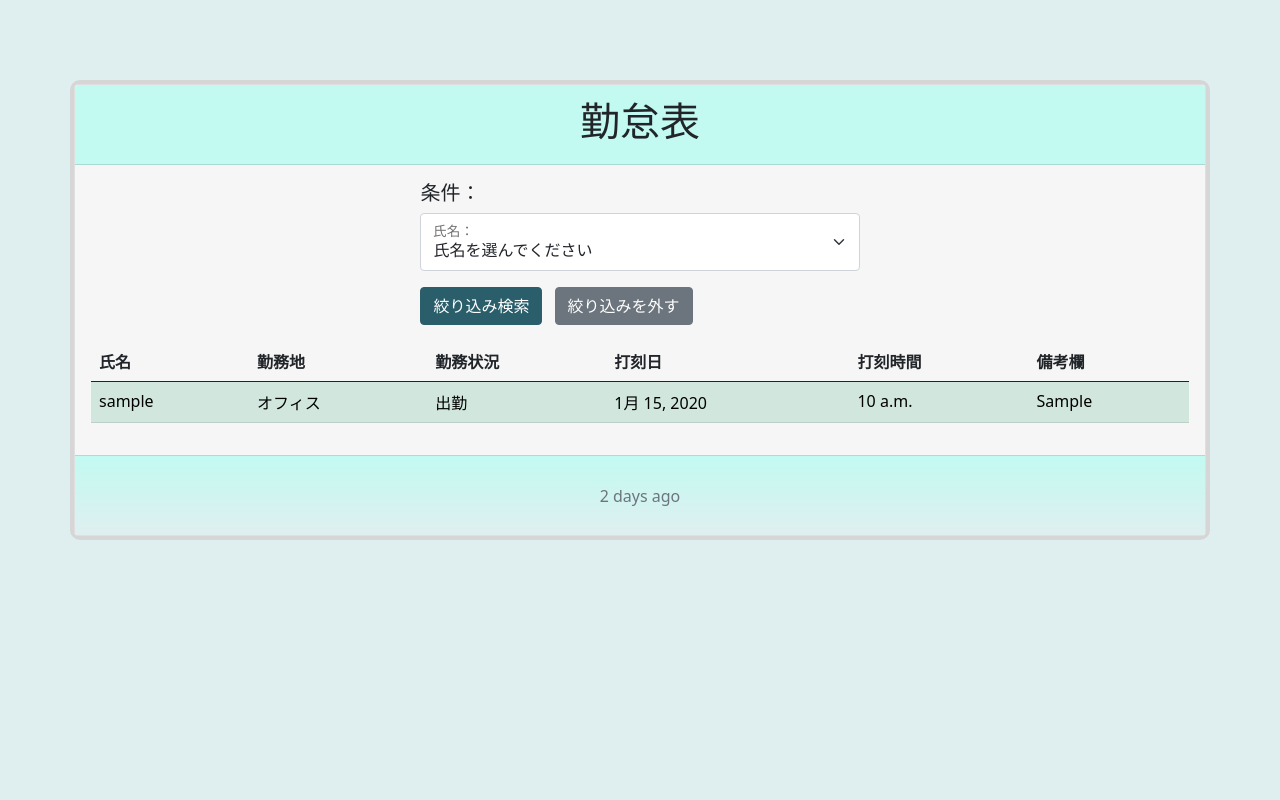
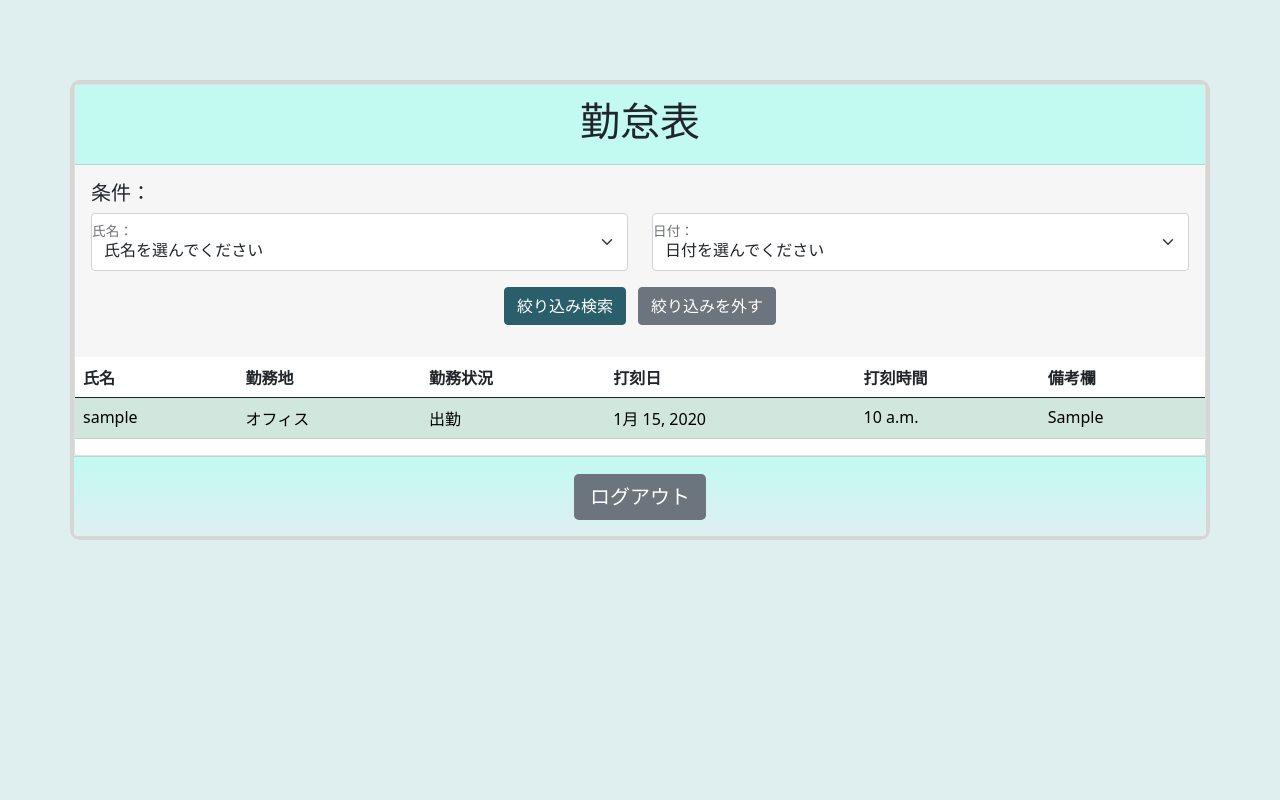
Before and after one commit to ryoma115/freee-attendance, a Django app: page /lists/ in a window 1280 px wide. Run offline with Django 3.2, Linux system fonts and the light colour scheme; a user stored in the database is signed in; tables that the repository leaves empty hold one stand-in row (values such as "Sample post"); some libraries are stand-ins or nearby versions.

Commit message:
#38 完了

```diff
--- a/attendance/static/css/main.css
+++ b/attendance/static/css/main.css
@@ -8,6 +8,7 @@
  body {
   background-color: #DFEFF0;
   margin-top: 5rem;
+  margin-bottom: 5rem;
 }
 
 .card-body {
@@ -74,11 +75,9 @@
   color: #fff;
 }
 
-.attendance-filter-body {
-  margin: 0 auto;
-  width: 40%;
+.sort-button {
+  text-align: center;
 }
-
 
 /* ここからtemplates/registration */
 .registration-container {
--- a/attendance/templates/attendance/list.html
+++ b/attendance/templates/attendance/list.html
@@ -6,20 +6,30 @@
       <h1 class="card-title">勤怠表</h1>
     </div>
     <div class="card-body">
-      <div class="attendance-filter-body">
-        <h5 class="card-title">条件：</h5>
+      <h5 class="card-title">条件：</h5>
       <form action="" method="get">
         {% csrf_token %}
-          <p class="form-floating">
+        <div class="row" >
+          <p class="form-floating col">
             <select class="form-select" name="keyword">
-              <option selected="">氏名を選んでください</option>
+              <option value=""selected="">氏名を選んでください</option>
               {% for user in users %}
                 <option value="{{ user.id }}">{{ user }}</option>
                 {% endfor %}
             </select>
             <label for="id_in_out">氏名：</label>
-        </p>
-        <div>
+          </p>
+          <p class="form-floating col">
+            <select class="form-select" name="keyword">
+              <option value=""selected="">日付を選んでください</option>
+              {% for day in days_list %}
+                <option value="{{ day }}">{{ day }}</option>
+                {% endfor %}
+            </select>
+            <label for="id_in_out">日付：</label>
+          </p>
+        </div>
+        <div class="sort-button">
           <input type="submit" class="btn back-button" value="絞り込み検索" name="search">
           <input type="button" class="btn btn-secondary" value="絞り込みを外す" onClick="location.href='../lists'">
         </div>
@@ -99,7 +109,9 @@
       </table>
     </div>
     <div class="card-footer text-muted">
-      2 days ago
+      <a href="../accounts/logout" class="btnbtn btn-secondary btn-lg disabled" style="text-decoration: none;">
+        ログアウト
+    </a>
     </div>
   </div>
 </div>
--- a/attendance/views.py
+++ b/attendance/views.py
@@ -4,10 +4,10 @@
 from .models import SubmitAttendance
 from .forms import SubmitAttendanceForm
 from datetime import datetime
-from django.utils import timezone
 from django.views import generic
 from django.contrib.auth.mixins import LoginRequiredMixin
 from django.contrib.auth.models import User
+
 # Create your views here.
 class IndexView(LoginRequiredMixin, View):
     def get(self, request):
@@ -51,18 +51,29 @@
     model = SubmitAttendance
     template_name = 'attendance/list.html'
     context_object_name = 'attendances'
+    ordering = '-date'
 
     def get_queryset(self, **kwargs):
         queryset = super().get_queryset(**kwargs)
         keyword = self.request.GET.get('keyword')
         if keyword:
-            select_employee = User.objects.get(id=keyword)
-            queryset = queryset.filter(employee=select_employee)
+            if 8 == len(str(keyword)):
+                date_datetime = datetime.strptime(str(keyword), '%Y%m%d')
+                filter_date = date_datetime.date()
+                queryset = queryset.filter(date=filter_date)
+            else:
+                select_employee = User.objects.get(id=keyword)
+                queryset = queryset.filter(employee=select_employee)
         # keywordが取得できない場合
         return queryset
 
     def get_context_data(self, **kwargs):
         context = super().get_context_data(**kwargs)
+        SubmitAttendances = SubmitAttendance.objects.values_list('date', flat=True)
+        SubmitAttendances = [ i.strftime('%Y%m%d')  for i in SubmitAttendances]
+        unique_submitattendances = set(SubmitAttendances)
+        sorted_unique_SubmitAttendances = sorted(unique_submitattendances, reverse=True)
+        context['days_list'] = sorted_unique_SubmitAttendances
         context['users'] = User.objects.all()
         return context
 
```
Also changed, not shown: README.md.
